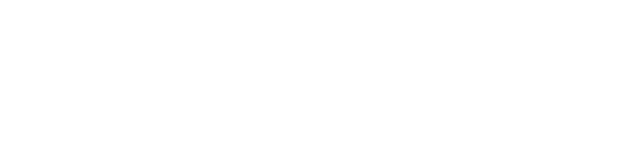
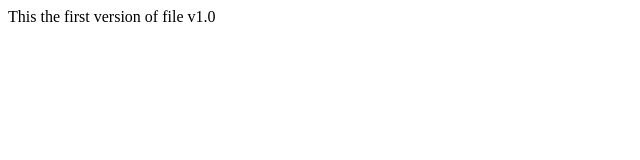
Before and after one commit to funkydecen/Demolab, a plain HTML site: page Index.html in a window 1280 px wide. Shown: the whole page, without its empty margins (0-640 px from the left). Drawn offline with Linux system fonts and the light colour scheme.

Commit message:
This the first version of file v1.0

```diff
--- a/Index.html
+++ b/Index.html
@@ -5,6 +5,6 @@
     <title>title</title>
 </head>
 <body>
-
+    This the first version of file v1.0
 </body>
 </html>
```
